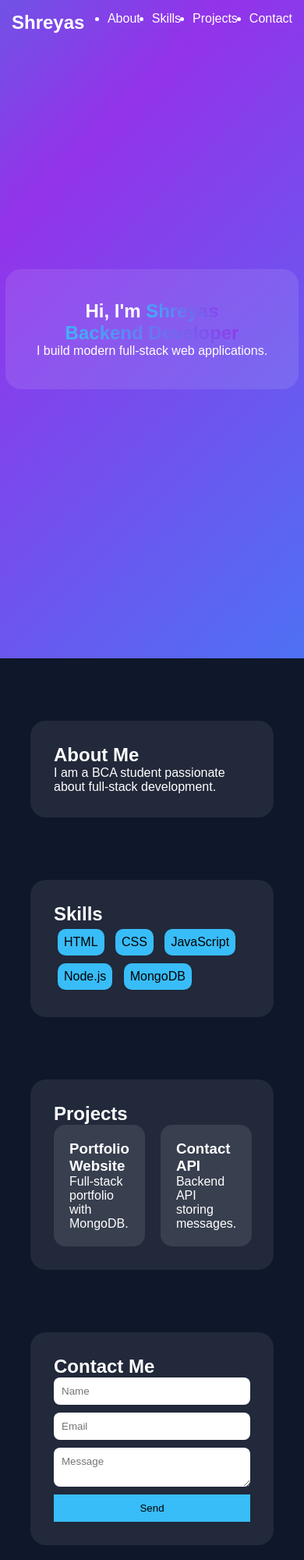
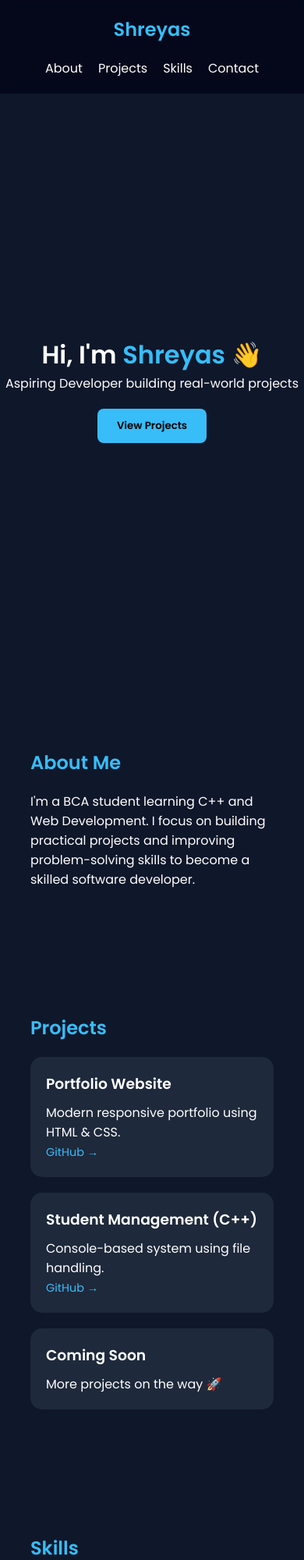
Before and after one commit to sheyas-22/mini_project, a plain HTML site: page frontend/index.html in a window 390 px wide. Shown: the top 2000 px of the page at 78% size. Drawn offline with Linux system fonts and the light colour scheme.

Commit message:
Upgrader Portfolio

```diff
--- a/frontend/index.html
+++ b/frontend/index.html
@@ -2,82 +2,139 @@
 <html lang="en">
 <head>
   <meta charset="UTF-8">
+  <meta name="viewport" content="width=device-width, initial-scale=1.0">
   <title>Shreyas | Portfolio</title>
+
+  <!-- Google Font -->
+  <link href="https://fonts.googleapis.com/css2?family=Poppins:wght@300;400;600&display=swap" rel="stylesheet">
+
+  <!-- External CSS -->
   <link rel="stylesheet" href="style.css">
 </head>
+
 <body>
 
-<div class="background"></div>
-
-<!-- NAVBAR -->
-<nav class="navbar">
+<!-- NAV -->
+<nav>
   <h2>Shreyas</h2>
   <ul>
     <li><a href="#about">About</a></li>
+    <li><a href="#projects">Projects</a></li>
     <li><a href="#skills">Skills</a></li>
-    <li><a href="#projects">Projects</a></li>
     <li><a href="#contact">Contact</a></li>
   </ul>
 </nav>
 
 <!-- HERO -->
-<section class="hero">
-  <div class="glass">
-    <h1>Hi, I'm <span>Shreyas</span></h1>
-    <h2><span id="typing"></span></h2>
-    <p>I build modern full-stack web applications.</p>
+<div class="hero">
+  <div>
+    <h1>Hi, I'm <span>Shreyas</span> 👋</h1>
+    <p>Aspiring Developer building real-world projects</p>
+    <a href="#projects"><button class="btn">View Projects</button></a>
+  </div>
+</div>
+
+<!-- ABOUT -->
+<section id="about">
+  <h2>About Me</h2>
+  <p class="about">
+    I'm a BCA student learning C++ and Web Development. I focus on building practical projects
+    and improving problem-solving skills to become a skilled software developer.
+  </p>
+</section>
+
+<!-- PROJECTS -->
+<section id="projects">
+  <h2>Projects</h2>
+  <div class="projects">
+
+    <div class="card">
+      <h3>Portfolio Website</h3>
+      <p>Modern responsive portfolio using HTML & CSS.</p>
+      <a href="#">GitHub →</a>
+    </div>
+
+    <div class="card">
+      <h3>Student Management (C++)</h3>
+      <p>Console-based system using file handling.</p>
+      <a href="#">GitHub →</a>
+    </div>
+
+    <div class="card">
+      <h3>Coming Soon</h3>
+      <p>More projects on the way 🚀</p>
+    </div>
+
   </div>
 </section>
 
-<!-- ABOUT -->
-<section id="about" class="card reveal">
-  <h2>About Me</h2>
-  <p>I am a BCA student passionate about full-stack development.</p>
-</section>
-
 <!-- SKILLS -->
-<section id="skills" class="card reveal">
+<section id="skills">
   <h2>Skills</h2>
   <div class="skills">
     <span>HTML</span>
     <span>CSS</span>
     <span>JavaScript</span>
-    <span>Node.js</span>
-    <span>MongoDB</span>
-  </div>
-</section>
-
-<!-- PROJECTS -->
-<section id="projects" class="card reveal">
-  <h2>Projects</h2>
-  <div class="projects">
-    <div class="project">
-      <h3>Portfolio Website</h3>
-      <p>Full-stack portfolio with MongoDB.</p>
-    </div>
-    <div class="project">
-      <h3>Contact API</h3>
-      <p>Backend API storing messages.</p>
-    </div>
+    <span>C++</span>
+    <span>Git</span>
+    <span>GitHub</span>
   </div>
 </section>
 
 <!-- CONTACT -->
-<section id="contact" class="card reveal">
+<section id="contact">
   <h2>Contact Me</h2>
 
   <form id="contactForm">
-    <input id="name" placeholder="Name" required>
-    <input id="email" type="email" placeholder="Email" required>
-    <textarea id="message" placeholder="Message" required></textarea>
-    <button>Send</button>
+    <input type="text" id="name" placeholder="Your Name" required><br><br>
+    <input type="email" id="email" placeholder="Your Email" required><br><br>
+    <textarea id="message" placeholder="Your Message" required></textarea><br><br>
+    <button type="submit" class="btn">Send Message</button>
   </form>
 
-  <p id="response"></p>
+  <div class="contact">
+    <a href="mailto:yourmail@gmail.com">📧 Email</a>
+    <a href="#">💻 GitHub</a>
+    <a href="#">🔗 LinkedIn</a>
+  </div>
 </section>
 
-<footer>© 2026 Shreyas</footer>
+<!-- FOOTER -->
+<footer>
+  <p>© 2026 Shreyas. Built with 💻</p>
+</footer>
 
-<script src="script.js"></script>
+<!-- JS FOR FORM -->
+<script>
+document.getElementById("contactForm").addEventListener("submit", async function(e) {
+  e.preventDefault();
+
+  const data = {
+    name: document.getElementById("name").value,
+    email: document.getElementById("email").value,
+    message: document.getElementById("message").value
+  };
+
+  try {
+    const res = await fetch("http://localhost:5000/contact", {
+      method: "POST",
+      headers: {
+        "Content-Type": "application/json"
+      },
+      body: JSON.stringify(data)
+    });
+
+    if (res.ok) {
+      alert("Message Sent Successfully 🚀");
+    } else {
+      alert("Error sending message");
+    }
+
+  } catch (err) {
+    alert("Server not running ⚠️");
+  }
+});
+</script>
+
 </body>
 </html>
--- a/frontend/style.css
+++ b/frontend/style.css
@@ -1,140 +1,169 @@
+/* RESET */
 * {
   margin: 0;
   padding: 0;
   box-sizing: border-box;
-  font-family: sans-serif;
+  font-family: 'Poppins', sans-serif;
 }
 
+/* BODY */
 body {
   background: #0f172a;
-  color: white;
+  color: #fff;
+  scroll-behavior: smooth;
 }
 
-/* BACKGROUND */
-.background {
-  position: fixed;
-  width: 100%;
-  height: 100%;
-  background: linear-gradient(-45deg, #3b82f6, #9333ea, #06b6d4);
-  background-size: 400%;
-  animation: bg 10s infinite;
-  z-index: -1;
-}
-
-@keyframes bg {
-  0% {background-position:0%}
-  50% {background-position:100%}
-  100% {background-position:0%}
-}
-
-/* NAV */
-.navbar {
-  position: fixed;
-  width: 100%;
-  padding: 15px;
+/* NAVBAR */
+nav {
   display: flex;
   justify-content: space-between;
+  padding: 20px 10%;
+  position: sticky;
+  top: 0;
+  background: rgba(2,6,23,0.8);
   backdrop-filter: blur(10px);
 }
 
-.navbar ul {
-  display: flex;
-  gap: 15px;
+nav h2 {
+  color: #38bdf8;
 }
 
-.navbar a {
+nav ul {
+  display: flex;
+  gap: 20px;
+  list-style: none;
+}
+
+nav a {
   color: white;
   text-decoration: none;
 }
 
+nav a:hover {
+  color: #38bdf8;
+}
+
+/* SECTIONS */
+section {
+  padding: 80px 10%;
+}
+
+h2 {
+  color: #38bdf8;
+  margin-bottom: 20px;
+}
+
 /* HERO */
 .hero {
-  height: 100vh;
+  height: 90vh;
   display: flex;
   justify-content: center;
   align-items: center;
+  text-align: center;
+  animation: fadeIn 2s ease-in;
 }
 
-.glass {
-  background: rgba(255,255,255,0.1);
-  padding: 40px;
-  border-radius: 20px;
-  text-align: center;
+.hero h1 {
+  font-size: 3rem;
 }
 
-/* GRADIENT TEXT */
-span {
-  background: linear-gradient(45deg, #38bdf8, #9333ea);
-  -webkit-background-clip: text;
-  color: transparent;
+.hero span {
+  color: #38bdf8;
 }
 
-/* CARD */
+.btn {
+  margin-top: 20px;
+  padding: 12px 25px;
+  background: #38bdf8;
+  border: none;
+  border-radius: 8px;
+  cursor: pointer;
+  font-weight: bold;
+}
+
+.btn:hover {
+  transform: scale(1.1);
+  transition: 0.3s;
+}
+
+/* ABOUT */
+.about {
+  max-width: 700px;
+}
+
+/* PROJECTS */
+.projects {
+  display: grid;
+  grid-template-columns: repeat(auto-fit, minmax(250px, 1fr));
+  gap: 20px;
+}
+
 .card {
-  margin: 80px auto;
-  padding: 30px;
-  width: 80%;
-  max-width: 700px;
-  border-radius: 20px;
-  background: rgba(255,255,255,0.08);
+  background: #1e293b;
+  padding: 20px;
+  border-radius: 15px;
   transition: 0.3s;
 }
 
 .card:hover {
-  transform: translateY(-5px);
+  transform: translateY(-10px) scale(1.02);
+  box-shadow: 0 10px 30px rgba(56,189,248,0.3);
+}
+
+.card h3 {
+  margin-bottom: 10px;
+}
+
+.card a {
+  color: #38bdf8;
+  text-decoration: none;
+  font-size: 0.9rem;
 }
 
 /* SKILLS */
 .skills span {
   display: inline-block;
-  margin: 5px;
-  padding: 8px;
+  background: #1e293b;
+  margin: 8px;
+  padding: 10px 15px;
+  border-radius: 20px;
+  transition: 0.3s;
+}
+
+.skills span:hover {
   background: #38bdf8;
   color: black;
-  border-radius: 10px;
 }
 
-/* PROJECTS */
-.projects {
-  display: flex;
-  gap: 20px;
+/* CONTACT */
+.contact a {
+  display: block;
+  margin: 10px 0;
+  color: #38bdf8;
+  text-decoration: none;
 }
 
-.project {
-  background: rgba(255,255,255,0.1);
+/* FOOTER */
+footer {
+  text-align: center;
   padding: 20px;
-  border-radius: 15px;
-  flex: 1;
+  background: #020617;
 }
 
-/* FORM */
-form {
-  display: flex;
-  flex-direction: column;
-  gap: 10px;
+/* ANIMATION */
+@keyframes fadeIn {
+  from { opacity: 0; transform: translateY(20px); }
+  to { opacity: 1; transform: translateY(0); }
 }
 
-input, textarea {
-  padding: 10px;
-  border-radius: 8px;
-  border: none;
+/* MOBILE */
+@media(max-width: 768px) {
+  .hero h1 {
+    font-size: 2rem;
+  }
+
+  nav {
+    flex-direction: column;
+    align-items: center;
+  }
 }
-
-button {
-  padding: 10px;
-  background: #38bdf8;
-  border: none;
-  cursor: pointer;
-}
-
-/* SCROLL ANIMATION */
-.reveal {
-  opacity: 0;
-  transform: translateY(40px);
-  transition: 0.6s;
-}
-
-.reveal.active {
-  opacity: 1;
-  transform: translateY(0);
-}
```
Also changed, not shown: backend/server.js (+68 -8 lines).
